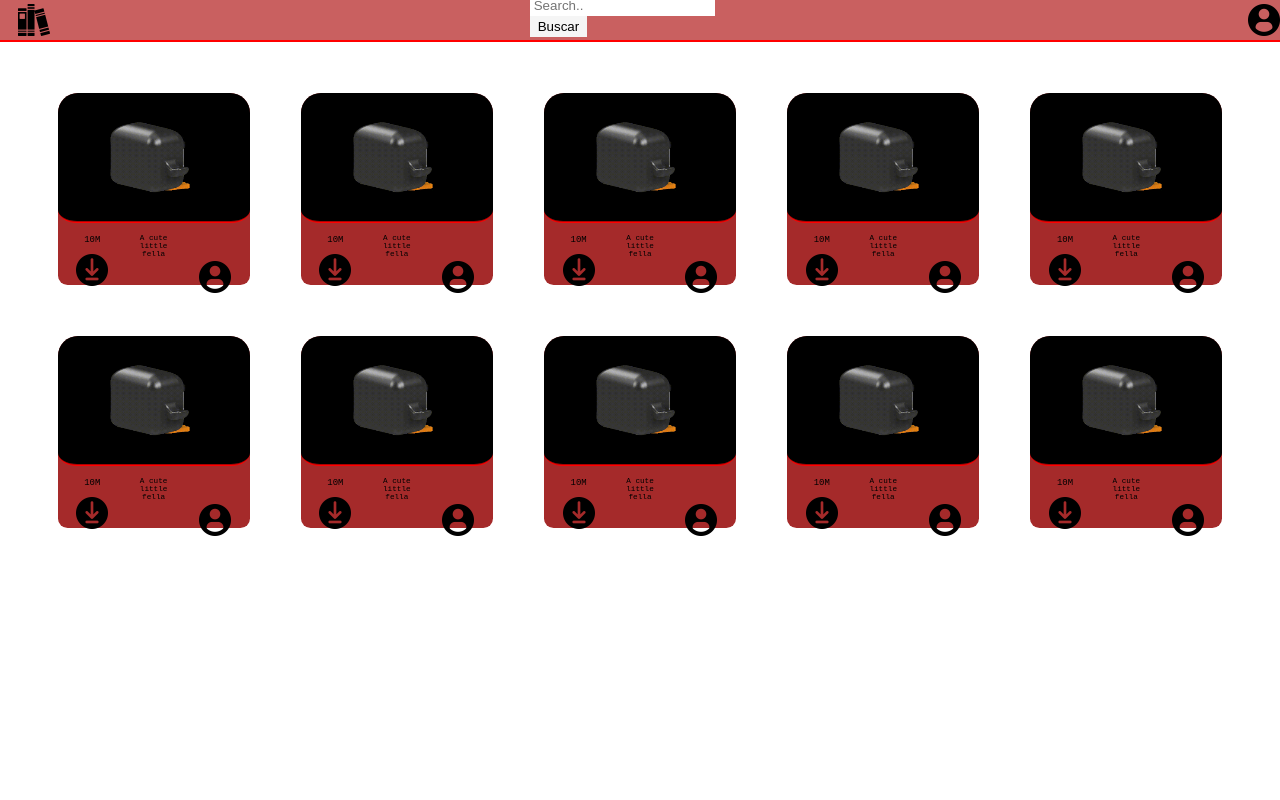
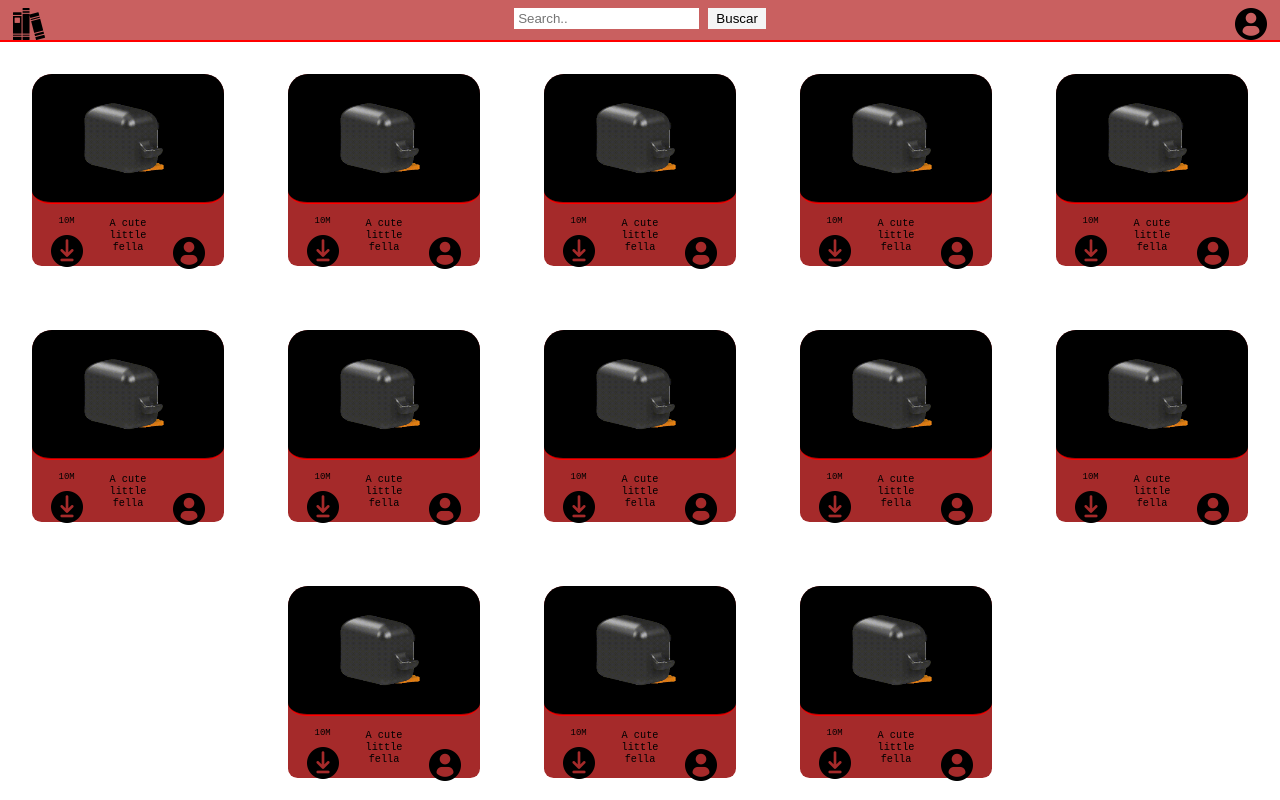
Before and after one commit to Enzo-Querini/Enzo-Querini-Programacion-2022, a plain HTML site: page index.html in a window 1280 px wide. Drawn offline with Linux system fonts and the light colour scheme.

Commit message:
hotfix_1

```diff
--- a/index.html
+++ b/index.html
@@ -8,18 +8,61 @@
 <body>
 <!-- partial:index.partial.html -->
 <header id="title">
-  <div style="width: 1.5vmax"></div>
   <img id="book" src="/images/book.png" alt="book">
-  <div style="width: 39.5vw;"></div>
   <div style="width: fit-content;">
     <input type="text" placeholder="Search.." name="search">
     <button type="submit">Buscar</button>
   </div>
-  <div style="width: 39.5vw;"></div>
   <img id="pfp" src="/images/pfp.png" alt="profile picture">
+
 </header><!--se termina la topbar-->
   <main id="main">
   <div class="content"> <!--flexbox contenedora de los "articulos"-->
+    <article class="article">
+      <img src="/images/penguin.gif" alt="little penguin">
+      <div class="description">
+        <div>
+          <p style="font-size: 0.7vmax;">10M</p>
+          <img src="/images/download.png" alt="Descargas">
+        </div>
+        <div>
+          <p>A cute little fella</p>
+        </div>
+        <div>
+        <img class="pfp" src="/images/pfp.png" alt="pfp">
+        </div>
+      </div>
+    </article>
+    <article class="article">
+      <img src="/images/penguin.gif" alt="little penguin">
+      <div class="description">
+        <div>
+          <p style="font-size: 0.7vmax;">10M</p>
+          <img src="/images/download.png" alt="Descargas">
+        </div>
+        <div>
+          <p>A cute little fella</p>
+        </div>
+        <div>
+        <img class="pfp" src="/images/pfp.png" alt="pfp">
+        </div>
+      </div>
+    </article>
+    <article class="article">
+      <img src="/images/penguin.gif" alt="little penguin">
+      <div class="description">
+        <div>
+          <p style="font-size: 0.7vmax;">10M</p>
+          <img src="/images/download.png" alt="Descargas">
+        </div>
+        <div>
+          <p>A cute little fella</p>
+        </div>
+        <div>
+        <img class="pfp" src="/images/pfp.png" alt="pfp">
+        </div>
+      </div>
+    </article>
     <article class="article">
       <img src="/images/penguin.gif" alt="little penguin">
       <div class="description">
--- a/style.css
+++ b/style.css
@@ -20,6 +20,7 @@ img{
 input[type="text"]{
   background-color: white;
   border-color:transparent;
+  margin-top: 1vh;
 }
 button{
   background-color: whitesmoke;
@@ -32,17 +33,23 @@ button{
   height: 5vh;
   margin: 0vh 0px;
   border-bottom: 0.2vmax solid red;
-  align-items: center;
-  justify-items: left;
+  align-content:space-between;
+  justify-content: space-between;
+  position: sticky;
+  top: 0px;
+}
+#title > * {
+  margin: auto 1vw 0% 1vw;
 }
 .content{
   height: 100%;
-  margin: 2vmax;
   width: fit-content;
   display: flex;
   flex-wrap: wrap;
   justify-content: center;
   flex: 1;
+  gap: 5vw;
+  margin-top: 2.5vw;
 }
 .article{
   width: 15vmax;
@@ -51,7 +58,6 @@ button{
   text-align: center;
   font-weight: 500;
   background-color: brown;
-  margin: 2vmax;
   border: 0px solid transparent;
   border-radius: 20px 20px 5% 5%;
 }
@@ -72,7 +78,8 @@ margin: 0% 5% 0% 5%;
 flex-wrap: nowrap;
 flex:1;
 justify-content: space-between;
-font-size: 0.6vmax;
+font-size: 0.8vmax;
+
 }
 .description > div:first-of-type{
   margin: 0px;
@@ -82,5 +89,5 @@ font-size: 0.6vmax;
 
 }
 .pfp {
-  margin-top: 70%;
+  margin-top: 60%;
 }
```
